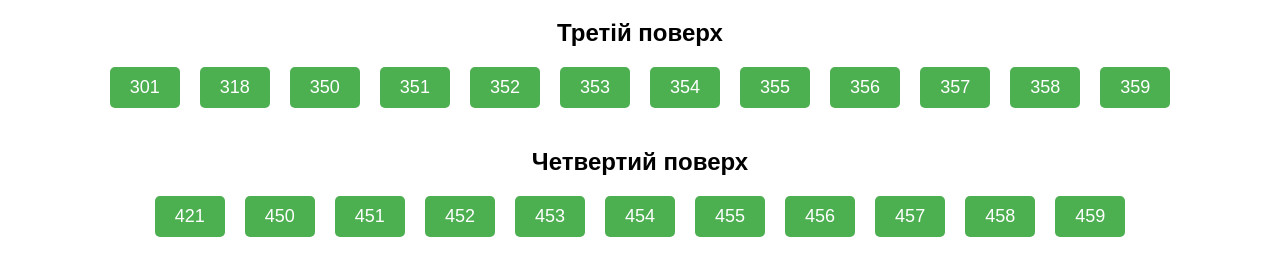
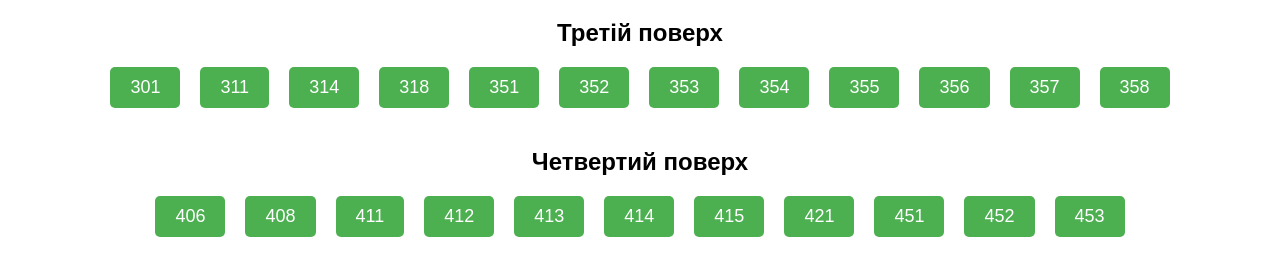
Before and after one commit to vasutenko26/panorama_class, a plain HTML site: page index.html in a window 1280 px wide. Shown: the part 89-364 px from the top of the page. Drawn offline with Linux system fonts and the light colour scheme.

Commit message:
Update index.html

```diff
--- a/index.html
+++ b/index.html
@@ -12,8 +12,9 @@
     <h2>Третій поверх</h2>
     <div class="buttons">
         <a class="room-btn" href="panorama/301/index.html" target="_blank">301</a>
+        <a class="room-btn" href="panorama/311/index.html" target="_blank">311</a>
+        <a class="room-btn" href="panorama/314/index.html" target="_blank">314</a>
         <a class="room-btn" href="panorama/318/index.html" target="_blank">318</a>
-        <a class="room-btn" href="panorama/350/index.html" target="_blank">350</a>
         <a class="room-btn" href="panorama/351/index.html" target="_blank">351</a>
         <a class="room-btn" href="panorama/352/index.html" target="_blank">352</a>
         <a class="room-btn" href="panorama/353/index.html" target="_blank">353</a>
@@ -22,22 +23,21 @@
         <a class="room-btn" href="panorama/356/index.html" target="_blank">356</a>
         <a class="room-btn" href="panorama/357/index.html" target="_blank">357</a>
         <a class="room-btn" href="panorama/358/index.html" target="_blank">358</a>
-        <a class="room-btn" href="panorama/359/index.html" target="_blank">359</a>
     </div>
 
     <h2>Четвертий поверх</h2>
     <div class="buttons">
+        <a class="room-btn" href="panorama/406/index.html" target="_blank">406</a>
+        <a class="room-btn" href="panorama/408/index.html" target="_blank">408</a>
+        <a class="room-btn" href="panorama/411/index.html" target="_blank">411</a>
+        <a class="room-btn" href="panorama/412/index.html" target="_blank">412</a>
+        <a class="room-btn" href="panorama/413/index.html" target="_blank">413</a>
+        <a class="room-btn" href="panorama/414/index.html" target="_blank">414</a>
+        <a class="room-btn" href="panorama/415/index.html" target="_blank">415</a>
         <a class="room-btn" href="panorama/421/index.html" target="_blank">421</a>
-        <a class="room-btn" href="panorama/450/index.html" target="_blank">450</a>
         <a class="room-btn" href="panorama/451/index.html" target="_blank">451</a>
         <a class="room-btn" href="panorama/452/index.html" target="_blank">452</a>
         <a class="room-btn" href="panorama/453/index.html" target="_blank">453</a>
-        <a class="room-btn" href="panorama/454/index.html" target="_blank">454</a>
-        <a class="room-btn" href="panorama/455/index.html" target="_blank">455</a>
-        <a class="room-btn" href="panorama/456/index.html" target="_blank">456</a>
-        <a class="room-btn" href="panorama/457/index.html" target="_blank">457</a>
-        <a class="room-btn" href="panorama/458/index.html" target="_blank">458</a>
-        <a class="room-btn" href="panorama/459/index.html" target="_blank">459</a>
     </div>
 </body>
 </html>
```
